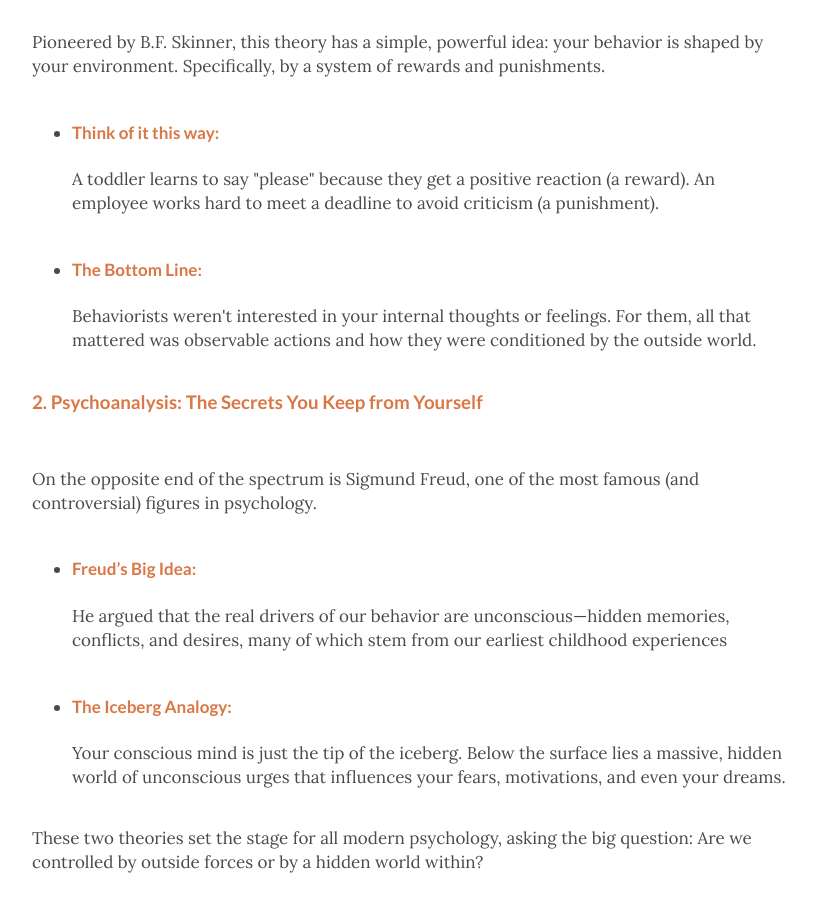
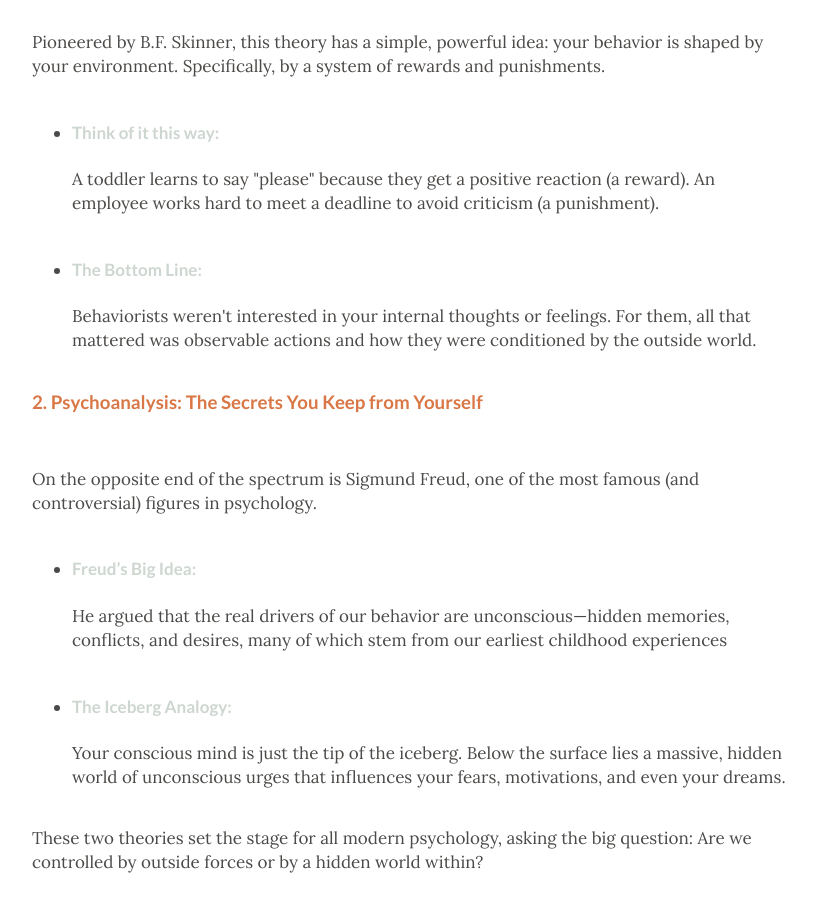
Before and after one commit to varshith-2010-3-22/A-Blog-Post-Website-, a plain HTML site: page index.html in a window 1280 px wide. Shown: the part 1500-2410 px from the top of the page, without its empty margins (215-1030 px from the left). Drawn offline with Linux system fonts and the light colour scheme.

Commit message:
Update Home.css

```diff
--- a/Home.css
+++ b/Home.css
@@ -39,7 +39,7 @@ h3{
      font-style: normal;
 }
 h4{
-    color: #D97746;
+    color: #CED6D0;
         font-family: "Lato", sans-serif;
      font-weight: 700;
      font-style: normal;
```
